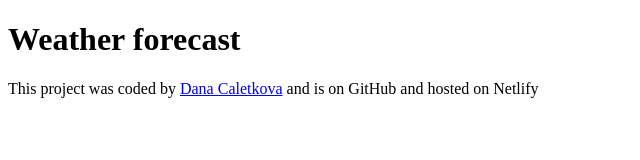
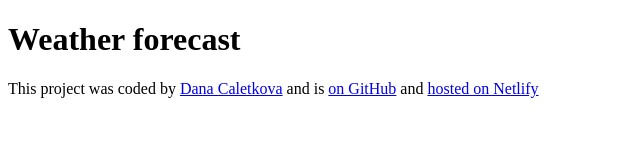
Before and after one commit to danacaletkova/weather-forecast, a plain HTML site: page index.html in a window 1280 px wide. Shown: the whole page, without its empty margins (0-640 px from the left). Drawn offline with Linux system fonts and the light colour scheme.

Commit message:
Added links to the footer

```diff
--- a/index.html
+++ b/index.html
@@ -12,7 +12,17 @@
       <a href="https://github.com/danacaletkova" target="_blank"
         >Dana Caletkova</a
       >
-      and is on GitHub and hosted on Netlify
+      and is
+      <a
+        href="https://github.com/danacaletkova/weather-forecast"
+        target="_blank"
+      >
+        on GitHub</a
+      >
+      and
+      <a href="https://danas-weather-forecast.netlify.app/" target="_blank">
+        hosted on Netlify</a
+      >
     </footer>
   </body>
 </html>
```
